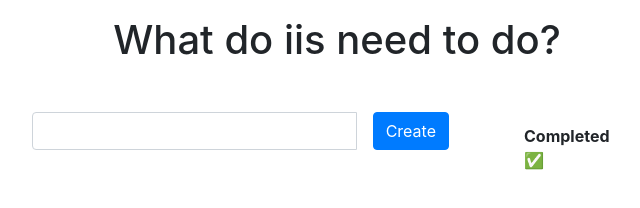
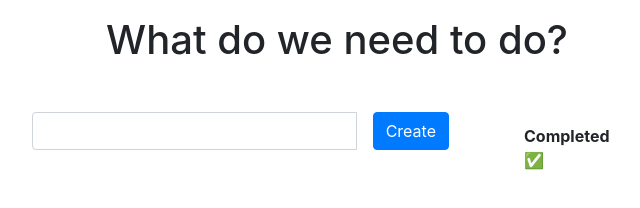
Before and after one commit to Abid-Amjad/todo-app, a website: page public/index.html in a window 1280 px wide. Shown: the whole page, without its empty margins (303-943 px from the left). Drawn offline with nearby package versions, Linux system fonts and the light colour scheme; no server answers.

Commit message:
todoupdate

```diff
--- a/public/index.html
+++ b/public/index.html
@@ -10,7 +10,7 @@
   </head>
   <body>
     <div class="container mt-3 w-50">
-      <h1 class="mb-5 text-center">What do iis  need to do? </h1>
+      <h1 class="mb-5 text-center">What do we  need to do? </h1>
       <div class="row">
         <div class="col-9 pr-5">
           <div class="input-group mb-3">
```
